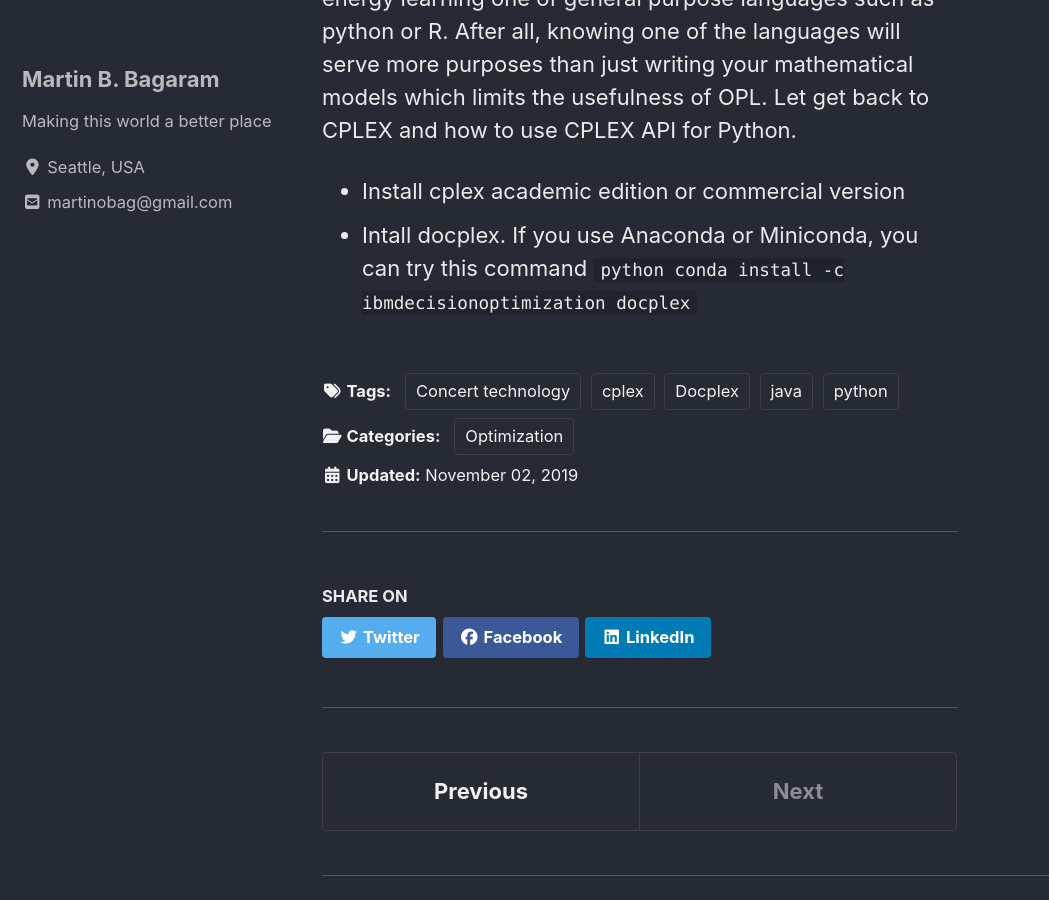
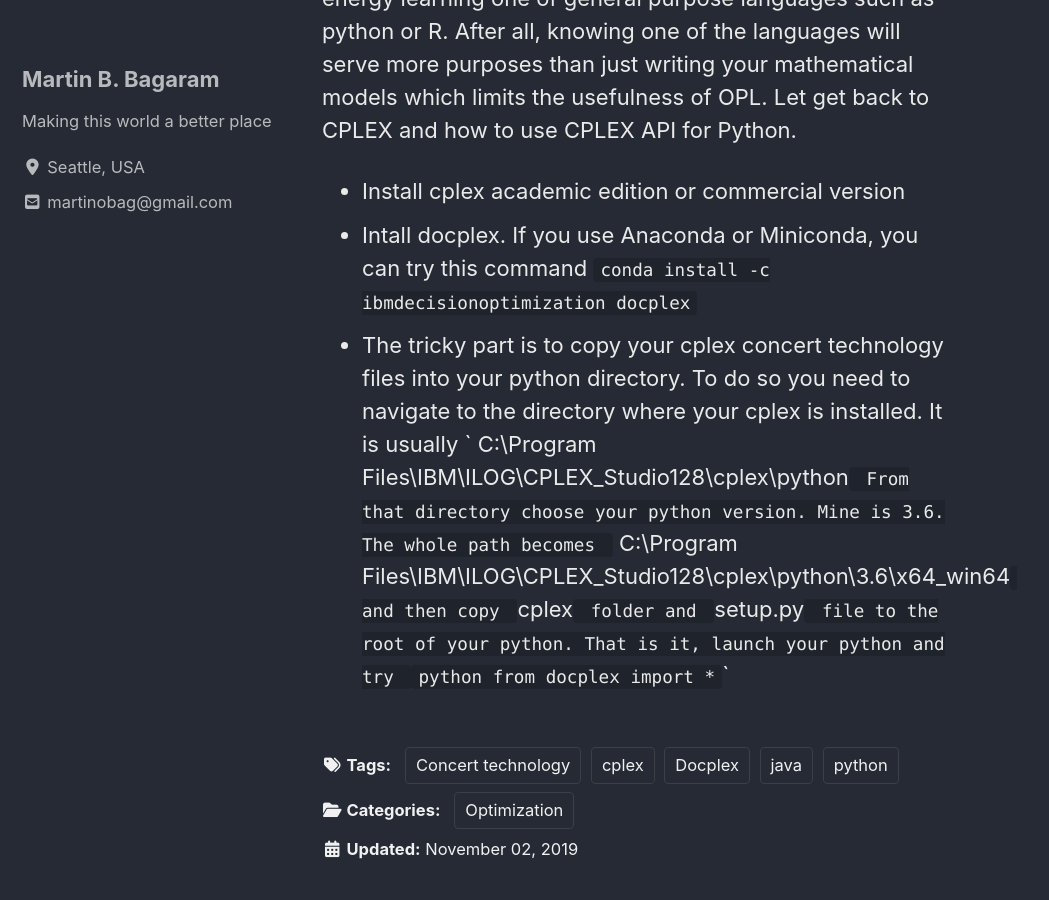
Before and after one commit to MartinBagaram/martinbagaram.github.io, a Jekyll site: the page built from _posts/2019-11-02-set-up-cplex-api-for-python-java.md, in a window 1280 px wide and 900 px high, scrolled down 843 px. Shown: the whole window, without its empty margins (0-1049 px from the left). Built offline with Jekyll 4.4.1, drawn with Linux system fonts in a browser that asks for light colours; cached includes are drawn as plain includes; nearby versions of some CDN libraries.

````diff
--- a/_posts/2019-11-02-set-up-cplex-api-for-python-java.md
+++ b/_posts/2019-11-02-set-up-cplex-api-for-python-java.md
@@ -16,4 +16,6 @@
 After you have chosen CPLEX the next question is how to write the mathematical model. There are many third parties that can be used for this end. For instance, AMPL is a mathematical modelling language that can be used for translating your mathematical model written on paper into a model that is understood by computers. We are not going to use any third party. Let stick with CpLEX.
 Cplex offers a programming language known as OPL (Optimization Programming Language). If you know any coding language such as python, java or c/c++ or R then I suggest to not waste your time learning OPL. In fact, even if you don’t know any coding language I suggest you invest your time and energy learning one of general purpose languages such as python or R. After all, knowing one of the languages will serve more purposes than just writing your mathematical models which limits the usefulness of OPL. Let get back to CPLEX and how to use CPLEX API for Python.
 -	Install cplex academic edition or commercial version
--	Intall docplex. If you use Anaconda or Miniconda, you can try this command `python conda install  -c ibmdecisionoptimization docplex`
+-	Intall docplex. If you use Anaconda or Miniconda, you can try this command `conda install -c ibmdecisionoptimization docplex`
+-	The tricky part is to copy your cplex concert technology files into your python directory. To do so you need to navigate to the directory where your cplex is installed. It is usually ` C:\Program Files\IBM\ILOG\CPLEX_Studio128\cplex\python` From that directory choose your python version. Mine is 3.6. The whole path becomes ` C:\Program Files\IBM\ILOG\CPLEX_Studio128\cplex\python\3.6\x64_win64` and then copy `cplex` folder and `setup.py` file to the root of your python.
+That is it, launch your python and try ```python from docplex import *```
````
Also changed, not shown: 5 other files.
